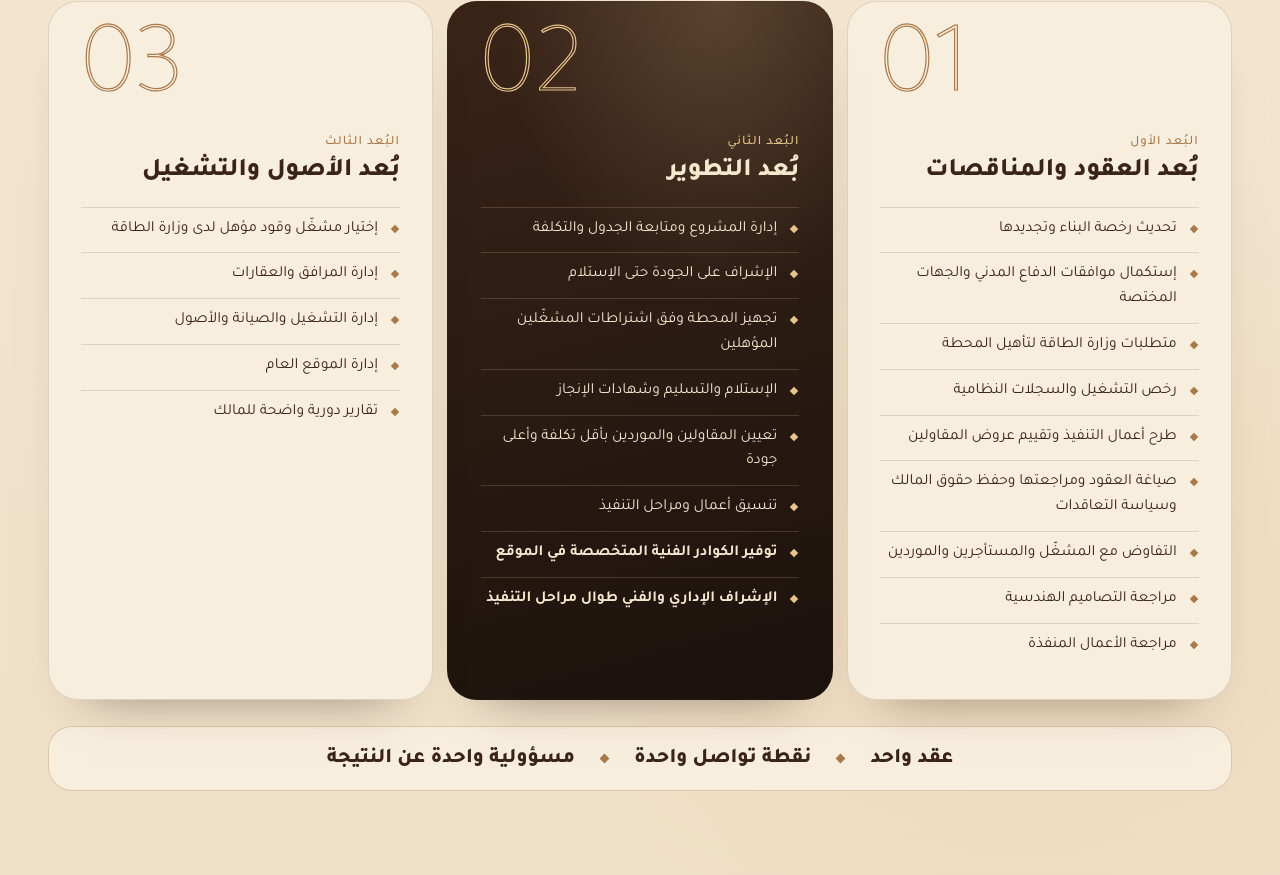
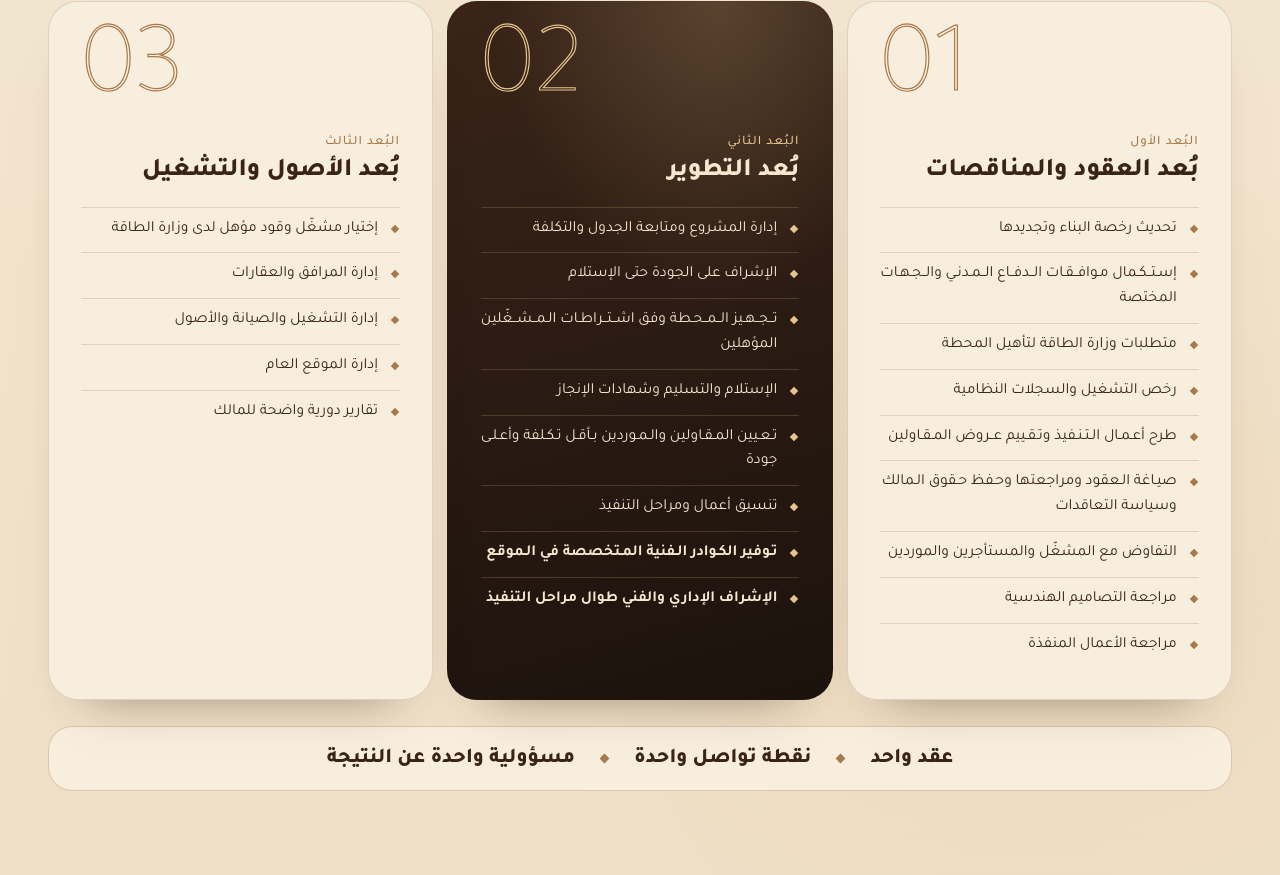
Before and after one commit to buadrealestate/buad-website, a plain HTML site: page aljuhani-station/offer/index.html in a window 1280 px wide. Shown: the part 1185-2060 px from the top of the page. Drawn offline with Linux system fonts and the light colour scheme.

Commit message:
Offer page: ring words in equal two-line chips; the three dimensions' lines justified with kashida per card (similar lengths become one length, wrapped lines reach the full width)
Co-Authored-By: Claude Opus 5.5 <noreply@anthropic.com>

```diff
--- a/aljuhani-station/offer/index.html
+++ b/aljuhani-station/offer/index.html
@@ -122,6 +122,7 @@
   .dim li { position: relative; padding: 9px 22px 9px 0; font-size: 15.5px; line-height: 1.6; border-top: 1px solid var(--hair-l); }
   .dim li::before { content: ""; position: absolute; right: 2px; top: 18px; width: 6px; height: 6px; transform: rotate(45deg); background: var(--gold-d); }
   .dim li.add { font-weight: 700; }
+  .dim li .k { white-space: nowrap; }
   .dim li.add em { font-style: normal; font-size: 11.5px; font-weight: 700; color: var(--ink); background: var(--gold); padding: 1px 8px; border-radius: 999px; margin-inline-start: 8px; vertical-align: 2px; }
   .dim--dark { color: #f6e7cf; background: radial-gradient(80% 60% at 70% 0%, rgba(230, 196, 141, .2), transparent 70%), linear-gradient(165deg, #3a2418, #1b120d); }
   .dim--dark h3 small { color: var(--gold); } .dim--dark .dim__no { -webkit-text-stroke-color: var(--gold); }
@@ -189,8 +190,8 @@
   .hub__core img { width: 38%; margin-inline: auto; display: block; }
   .hub__core b { display: block; margin-top: 6px; font-size: clamp(12px, 1.2vw, 15px); font-weight: 700; color: #f6e7cf; line-height: 1.4; }
   .hub__ring ul { list-style: none; }
-  .hub__ring li { position: absolute; transform: translate(-50%, -50%);
-    max-width: 11em; text-align: center; line-height: 1.35; padding: 8px 15px; border-radius: 999px; font-size: 14px; font-weight: 700; color: #f6e7cf; background: rgba(34, 22, 15, .92); box-shadow: inset 0 0 0 1px rgba(230, 196, 141, .45); }
+  .hub__ring li { position: absolute; transform: translate(-50%, -50%); display: grid; place-items: center; width: 9.4em; height: 3.6em; text-align: center; line-height: 1.35;
+    border-radius: 1.4em; font-size: 14px; font-weight: 700; color: #f6e7cf; background: rgba(34, 22, 15, .94); box-shadow: inset 0 0 0 1px rgba(230, 196, 141, .45), 0 10px 22px -12px rgba(0, 0, 0, .8); }
   .hub__txt p { font-size: clamp(16px, 1.4vw, 19px); line-height: 2; color: var(--soft); text-align: justify; }
   .hub__txt strong { display: block; text-align: center; margin-top: 22px; padding: 18px 22px; border-radius: 20px; font-size: clamp(17px, 1.6vw, 20px); font-weight: 700; color: #f6e7cf; line-height: 1.7;
     background: linear-gradient(100deg, rgba(230, 196, 141, .16), rgba(230, 196, 141, .04)); box-shadow: inset 0 0 0 1px rgba(230, 196, 141, .45); }
@@ -257,7 +258,7 @@
     .bar__tag { display: none; }
     .seal { width: 108px; }
     .clear { grid-template-columns: 1fr; }
-    .hub__ring { width: 78%; } .hub__ring li { font-size: 11px; padding: 5px 9px; max-width: 9em; }
+    .hub__ring { width: 80%; } .hub__ring li { font-size: 11px; }
     .ops li { grid-template-columns: 52px minmax(0, 1fr); } .ops li b { width: 52px; height: 52px; } .ops li em { grid-column: 2; }
     .ref span + span { padding-inline-start: 0; border-inline-start: 0; }
   }
@@ -377,7 +378,7 @@
   <div class="w hub">
     <div class="hub__ring rv" aria-hidden="true">
       <ul>
-        <li style="top:10.0%;left:50.0%">الدراسات الفنية والنظامية</li><li style="top:25.1%;left:18.7%">التعاقدات والإعتمادات</li><li style="top:58.9%;left:11.0%">التسويق والتأجير</li><li style="top:86.0%;left:32.6%">التشغيل والصيانة</li><li style="top:86.0%;left:67.4%">الإنشاءات والتجهيز</li><li style="top:58.9%;left:89.0%">التصميم والإشراف</li><li style="top:25.1%;left:81.3%">الأمن والضبط</li>
+        <li style="top:10.0%;left:50.0%">الدراسات الفنية<br>والنظامية</li><li style="top:25.1%;left:18.7%">التعاقدات<br>والإعتمادات</li><li style="top:58.9%;left:11.0%">التسويق<br>والتأجير</li><li style="top:86.0%;left:32.6%">التشغيل<br>والصيانة</li><li style="top:86.0%;left:67.4%">الإنشاءات<br>والتجهيز</li><li style="top:58.9%;left:89.0%">التصميم<br>والإشراف</li><li style="top:25.1%;left:81.3%">الأمن<br>والضبط</li>
       </ul>
       <div class="hub__core"><div><img src="../../assets/img/logo-mark-sand.png" alt=""><b>بُعد مسؤولة<br>أمامكم</b></div></div>
     </div>
@@ -477,6 +478,46 @@
     jr.style.setProperty('--jp', t.toFixed(3));
   }
   addEventListener('scroll', jp, { passive: true }); addEventListener('resize', jp); jp();
+  // the three dimensions: lines of a similar length are stretched with «ـ» (kashida) to the same length, and every line
+  // of an item that wraps but its last one reaches the full width — the house kashida rule (assets/js/kashida.js), per card
+  (() => {
+    const T = 'ـ', NJ = new Set([...'اأإآٱدذرزوؤةىء']), LET = /[ؠ-يٱ-ۓ]/, ALEF = /[اأإآٱ]/;
+    const slots = w => { const c = [...w], o = []; if (c.filter(x => LET.test(x)).length < 4) return o;
+      for (let i = 0; i < c.length - 1; i++) { if (!LET.test(c[i]) || NJ.has(c[i]) || !LET.test(c[i + 1])) continue; if (c[i] === 'ل' && ALEF.test(c[i + 1])) continue; o.push(i + 1); }
+      const m = (c.length - 1) / 2; return o.sort((a, b) => Math.abs(a - m) - Math.abs(b - m)).slice(0, 3); };
+    const build = (w, n) => [...w].map((ch, i) => (n[i] ? T.repeat(n[i]) : '') + ch).join('');
+    function card(ul) {
+      const items = [...ul.children].map(li => {
+        if (li.dataset.k === undefined) li.dataset.k = li.textContent.replace(/ـ/g, '').replace(/\s+/g, ' ').trim();
+        const words = li.dataset.k.split(' '); li.textContent = '';
+        const spans = words.map((w, i) => { if (i) li.append(' '); const sp = document.createElement('span'); sp.textContent = w; li.append(sp); return sp; });
+        const lines = []; let cur = null;
+        spans.forEach((sp, i) => { const t = Math.round(sp.offsetTop); if (!cur || Math.abs(t - cur.t) > 4) lines.push(cur = { t, idx: [] }); cur.idx.push(i); });
+        return { li, words, spans, lines };
+      });
+      const wid = (it, ids) => { let l = 1e9, r = -1e9; ids.forEach(i => { const b = it.spans[i].getBoundingClientRect(); l = Math.min(l, b.left); r = Math.max(r, b.right); }); return r - l; };
+      const full = ul.children[0] ? ul.children[0].clientWidth - 22 : 0;
+      const probe = document.createElement('span'); probe.textContent = T.repeat(20); ul.children[0].append(probe); const tw = probe.getBoundingClientRect().width / 20; probe.remove();
+      const lastW = items.map(it => wid(it, it.lines[it.lines.length - 1].idx));
+      const target = Math.min(full, Math.max(...lastW));
+      items.forEach((it, k) => it.lines.forEach((ln, j) => {
+        const last = j === it.lines.length - 1, w = wid(it, ln.idx);
+        const goal = last ? (w >= target * .84 ? target : 0) : full;
+        if (goal - w > goal * .17) return;                    // a long stretch reads badly: leave that line as it is
+        let need = Math.floor((goal - w) / tw); if (need <= 0) return;
+        const ws = ln.idx.map(i => ({ i, w: it.words[i], s: slots(it.words[i]), n: {}, k: 0 })).filter(o => o.s.length).sort((a, b) => b.w.length - a.w.length);
+        if (!ws.length) return; let g = 0;
+        while (need > 0 && g++ < 400) { const o = ws[g % ws.length], pos = o.s[o.k++ % o.s.length]; if ((o.n[pos] || 0) >= 3) continue;
+          o.n[pos] = (o.n[pos] || 0) + 1; it.spans[o.i].textContent = build(o.w, o.n);
+          if (Math.round(it.spans[ln.idx[ln.idx.length - 1]].offsetTop) !== ln.t || Math.round(it.spans[ln.idx[0]].offsetTop) !== ln.t) { o.n[pos]--; it.spans[o.i].textContent = build(o.w, o.n); break; }
+          need--; }
+      }));
+    }
+    const run = () => document.querySelectorAll('.dim ul').forEach(card);
+    let lw = innerWidth, tm = 0;
+    addEventListener('resize', () => { if (innerWidth === lw) return; lw = innerWidth; clearTimeout(tm); tm = setTimeout(run, 160); });
+    (document.fonts && document.fonts.ready ? document.fonts.ready : Promise.resolve()).then(() => setTimeout(run, 60));
+  })();
 </script>
 </body>
 </html>
```
